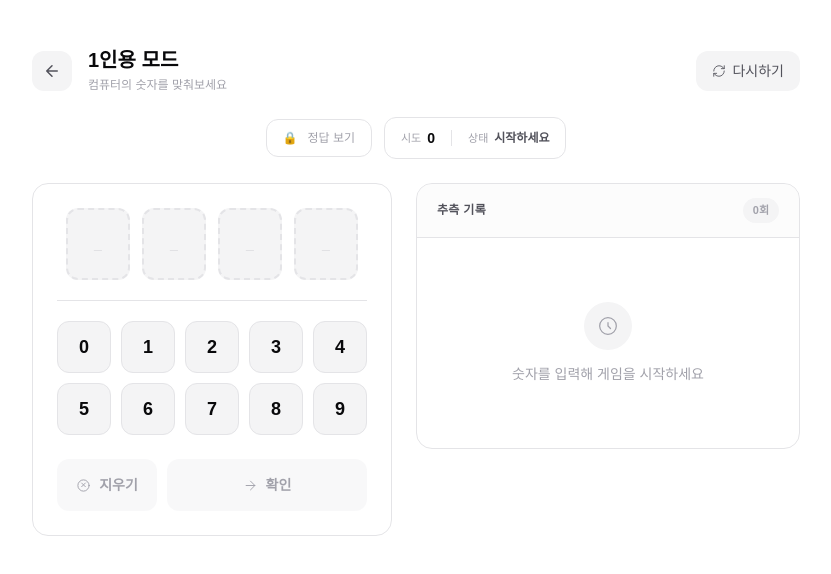
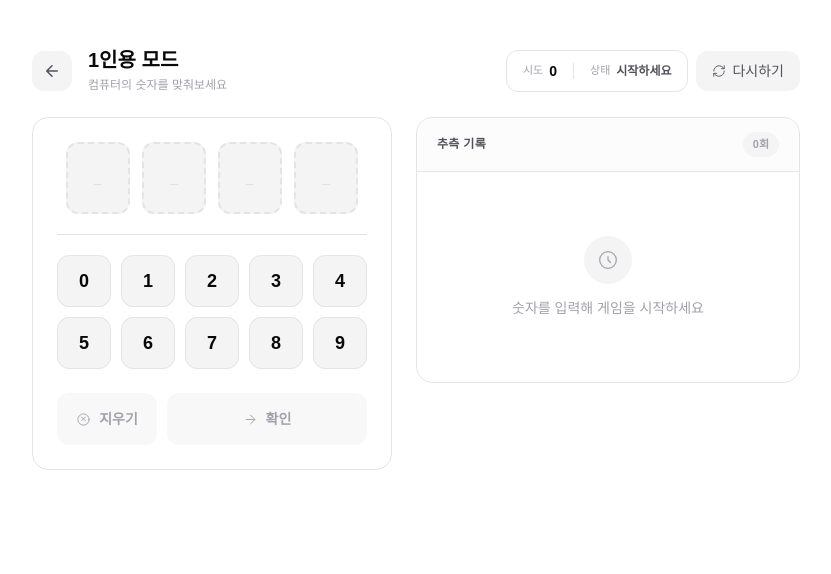
Before and after one commit to mpnisck/yeonju-number-baseball, a Next.js app: page /single in a window 1280 px wide. Shown: the top 574 px of the page, without its empty margins (224-1055 px from the left). Built offline with nearby package versions, Linux system fonts and the light colour scheme; a web font is replaced by a local one.

Commit message:
refactor: 정답 보기 버튼 주석 처리 및 header 레이아웃 개선

```diff
--- a/app/components/GameHeader.tsx
+++ b/app/components/GameHeader.tsx
@@ -7,12 +7,14 @@ interface GameHeaderProps {
   title: string;
   subtitle?: string;
   onReset?: () => void;
+  children?: React.ReactNode;
 }
 
 export default function GameHeader({
   title,
   subtitle,
   onReset,
+  children,
 }: GameHeaderProps) {
   return (
     <header className="flex items-center justify-between w-full mb-6">
@@ -34,6 +36,8 @@ export default function GameHeader({
           )}
         </div>
       </div>
+      <div className="flex items-center gap-2">
+        {children}
         {onReset && (
           <button
             onClick={onReset}
@@ -43,6 +47,7 @@ export default function GameHeader({
             <span>다시하기</span>
           </button>
         )}
+      </div>
     </header>
   );
 }
--- a/app/single/page.tsx
+++ b/app/single/page.tsx
@@ -20,7 +20,7 @@ export default function SinglePlayerPage() {
   const [history, setHistory] = useState<GuessResult[]>([]);
   const [isWon, setIsWon] = useState(false);
   const [shakeKey, setShakeKey] = useState(0);
-  const [showAnswer, setShowAnswer] = useState(false);
+  // const [showAnswer, setShowAnswer] = useState(false);
 
   const handleSelect = useCallback(
     (digit: number) => {
@@ -60,7 +60,7 @@ export default function SinglePlayerPage() {
     setSelected([]);
     setHistory([]);
     setIsWon(false);
-    setShowAnswer(false);
+    // setShowAnswer(false);
   }, []);
 
   return (
@@ -71,33 +71,7 @@ export default function SinglePlayerPage() {
           title="1인용 모드"
           subtitle="컴퓨터의 숫자를 맞춰보세요"
           onReset={handleReset}
-        />
-
-        {/* Status bar */}
-        <div className="flex items-center justify-center gap-3 flex-wrap">
-          <button
-            onClick={() => setShowAnswer((prev) => !prev)}
-            className="flex items-center gap-2.5 px-4 py-2.5 rounded-xl border border-[var(--border)] bg-[var(--bg-card)] hover:bg-[var(--bg-hover)] transition-colors cursor-pointer"
-          >
-            <span className="text-xs">{showAnswer ? "🔓" : "🔒"}</span>
-            {showAnswer ? (
-              <div className="flex gap-1">
-                {secret.map((digit, i) => (
-                  <span
-                    key={i}
-                    className="w-6 h-6 rounded bg-[var(--strike)]/10 border border-[var(--strike)]/20 flex items-center justify-center text-[11px] font-bold text-[var(--strike)] animate-pop-in"
-                  >
-                    {digit}
-                  </span>
-                ))}
-              </div>
-            ) : (
-              <span className="text-xs font-medium text-[var(--text-muted)]">
-                정답 보기
-              </span>
-            )}
-          </button>
-
+        >
           <div className="flex items-center gap-4 px-4 py-2.5 rounded-xl border border-[var(--border)] bg-[var(--bg-card)]">
             <div className="flex items-center gap-1.5">
               <span className="text-[11px] text-[var(--text-muted)]">시도</span>
@@ -122,7 +96,7 @@ export default function SinglePlayerPage() {
               </span>
             </div>
           </div>
-        </div>
+        </GameHeader>
 
         {/* Two-column: Input (left) + History (right) */}
         <div className="mt-6 flex flex-col md:flex-row gap-6 items-start">
```
Lines whose indentation alone changed are shown as unchanged.
